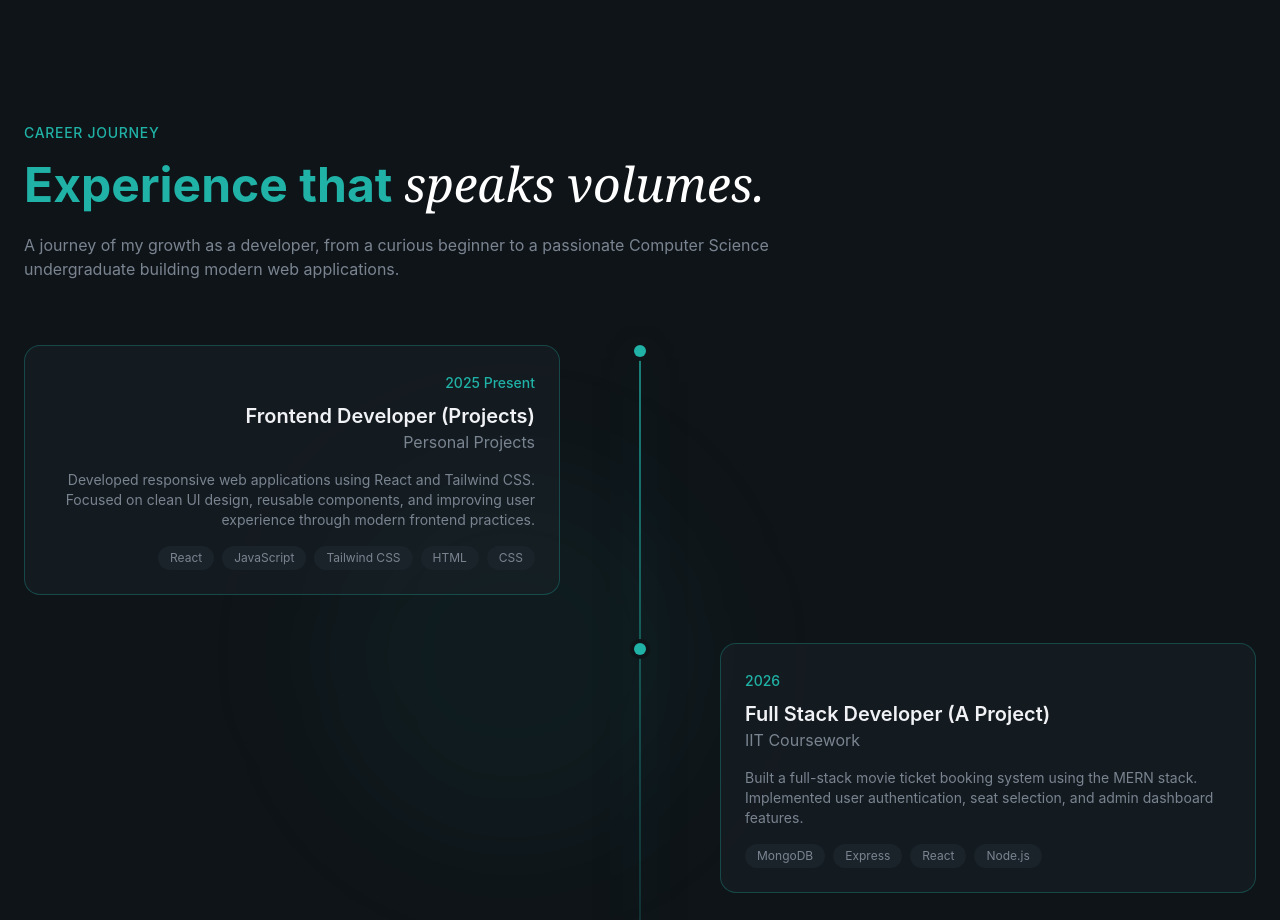
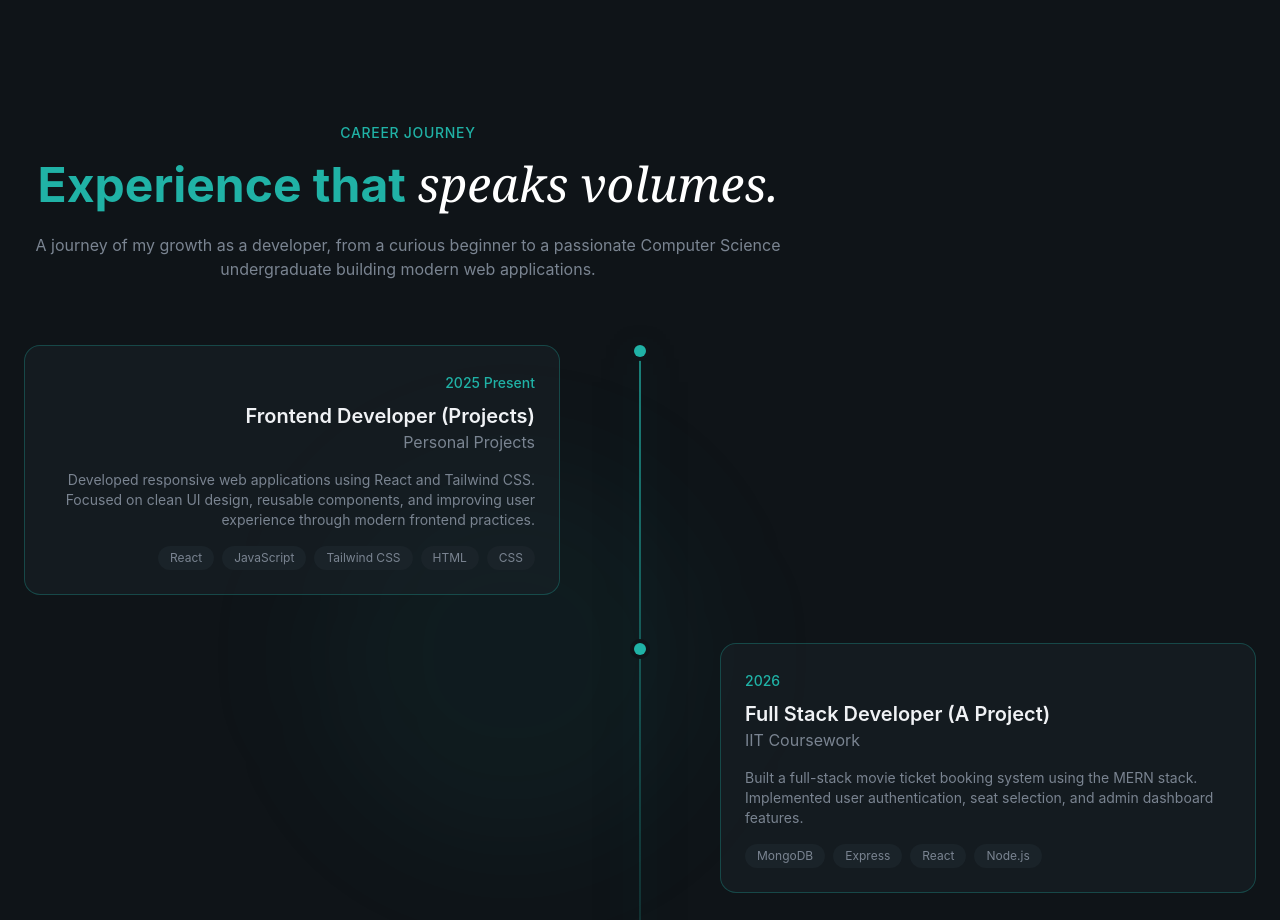
Before and after one commit to kavish258/Modern-Personal-Portfolio, a React (Vite) app: page / in a window 1280 px wide. Shown: the part 3720-4640 px from the top of the page. Built offline with nearby package versions, Linux system fonts and the light colour scheme.

Commit message:
set header

```diff
--- a/src/sections/Experience.jsx
+++ b/src/sections/Experience.jsx
@@ -37,7 +37,7 @@
 
       <div className="container mx-auto px-6 relative z-10">
         {/* Section Header */}
-        <div className="max-w-3xl mb-16">
+        <div className="max-w-3xl mb-16 text-center">
           <span
             className="text-secondary-foreground text-sm
            font-medium tracking-wider uppercase animate-fade-in"
```
